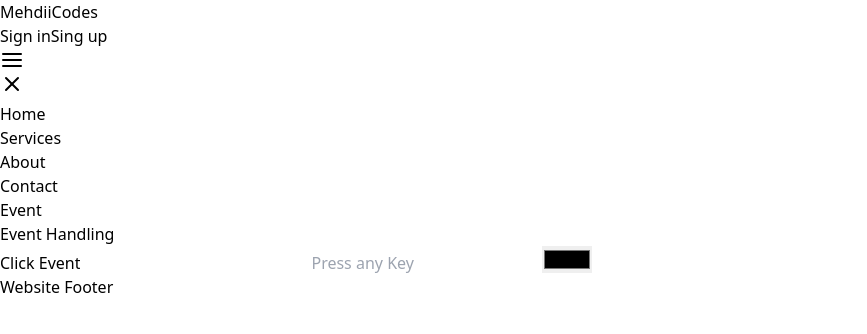
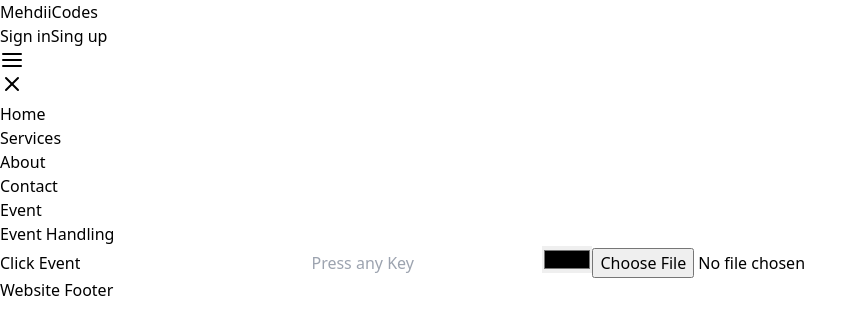
Before and after one commit to MehdiiCodes/section_2, a Next.js app in the folder frontend/: page /event-handling in a window 1280 px wide. Shown: the top 334 px of the page, without its empty margins (0-867 px from the left). Built offline with nearby package versions, Linux system fonts and the light colour scheme.

Commit message:
files-event-handling

```diff
--- a/frontend/src/app/event-handling/page.jsx
+++ b/frontend/src/app/event-handling/page.jsx
@@ -26,6 +26,11 @@ const EventHandling = () => {
           }}
           />
 
+          <input
+          onChange={() => {console.log(e.target.files);
+          }}
+          type="file" />
+
         </div>
 
     </div>
```
